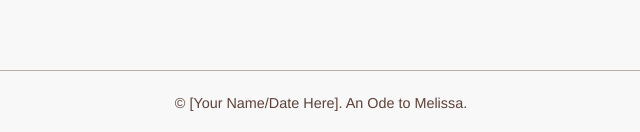
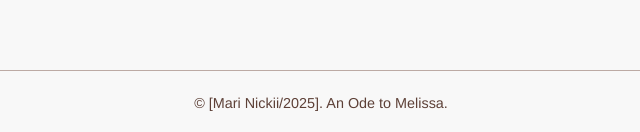
Before and after one commit to marimel34/.github.io, a plain HTML site: page index.html in a window 1280 px wide. Shown: the part 938-1070 px from the top of the page, 319-959 px from the left. Drawn offline with Linux system fonts and the light colour scheme.

Commit message:
Update index.html

```diff
--- a/index.html
+++ b/index.html
@@ -255,7 +255,7 @@
         </div>
 
     <footer>
-        &copy; [Your Name/Date Here]. An Ode to Melissa.
+        &copy; [Mari Nickii/2025]. An Ode to Melissa.
     </footer>
 
     <script>
@@ -305,4 +305,5 @@
     </script>
 
 </body>
+
 </html>
```
